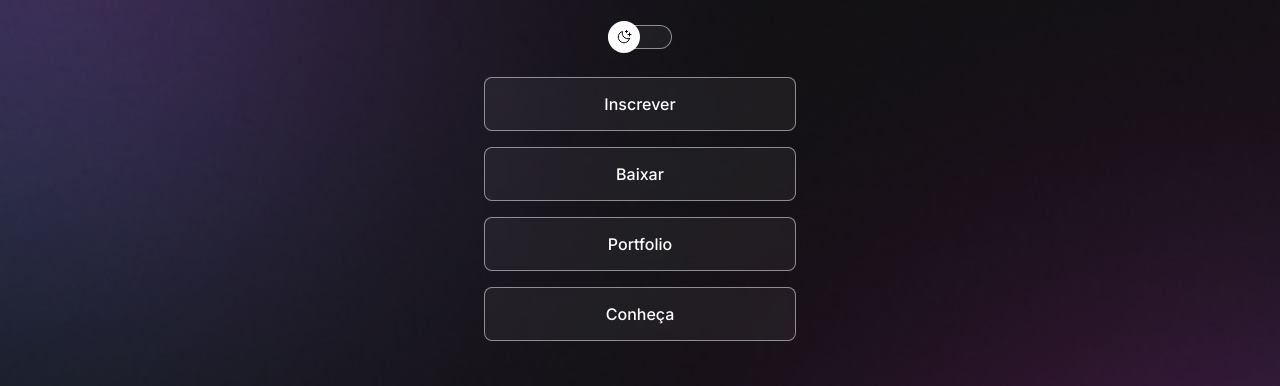
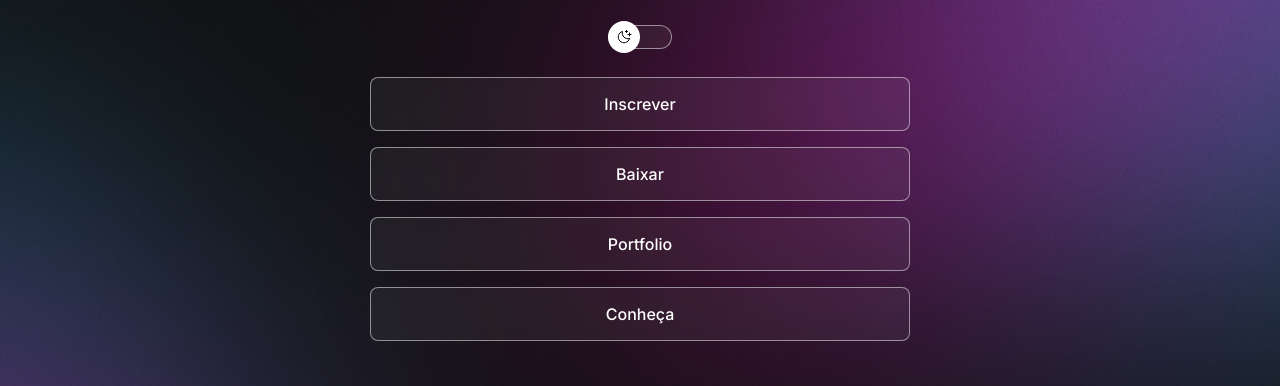
Before and after one commit to Broninn/git, a plain HTML site: page index.html in a window 1280 px wide. Shown: the part 204-590 px from the top of the page. Drawn offline with nearby package versions, Linux system fonts and the light colour scheme.

Commit message:
Add media CSS

```diff
--- a/style.css
+++ b/style.css
@@ -27,6 +27,7 @@
 
 body {
   background: var(--bg-url) no-repeat top center/cover;
+  height: 100vh;
 }
 
 body * {
@@ -35,7 +36,8 @@ body * {
 }
 
 #container {
-  width: 360px;
+  width: 100%;
+  max-width: 588px;
   margin: 56px auto 0;
   padding: 0 24px ;
 }
@@ -150,3 +152,13 @@ footer {
   text-align: center;
   font-size: 14px;
 }
+
+@media (min-width: 700px) {
+  :root {
+    --bg-url: url('./assets/bg-desktop.jpg')
+  }
+
+  .light {
+    --bg-url: url('./assets/bg-desktop-light.jpg')
+  }
+}
```
